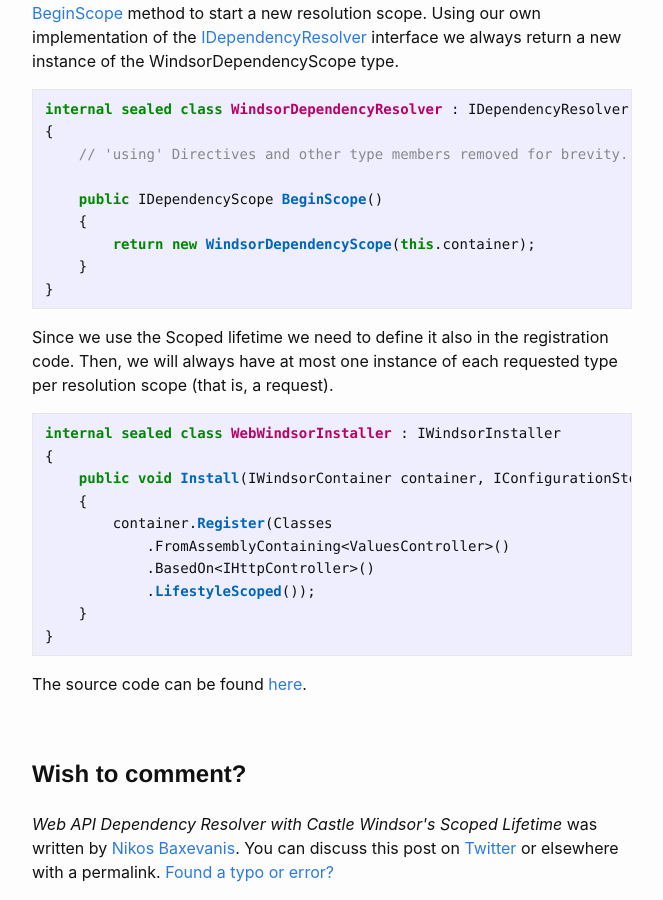
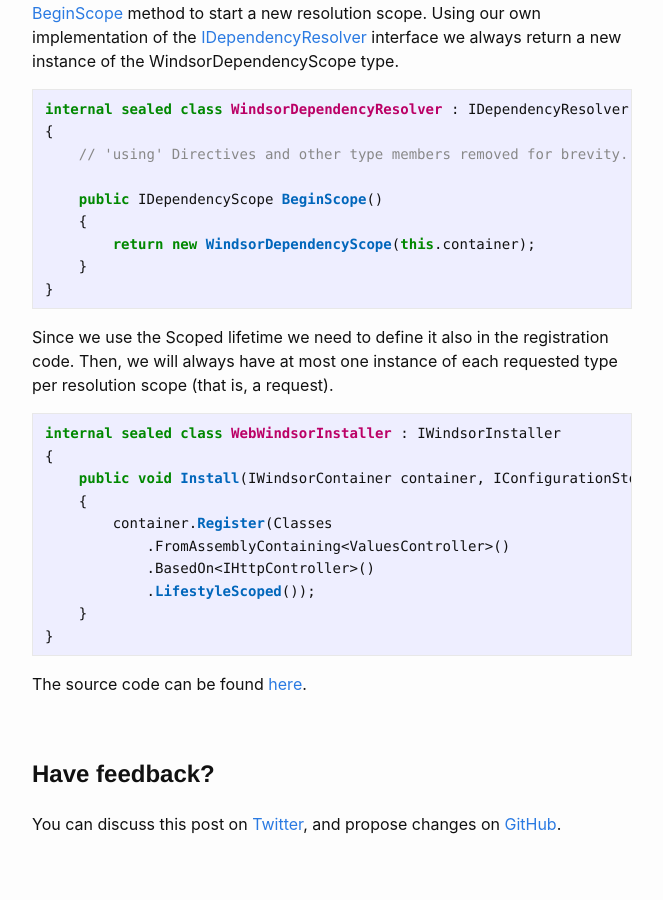
Before and after one commit to moodmosaic/blog, a Jekyll site: the page built from _posts/2012-07-16-using-the-web-api-dependency-resolver-with-castle-windsor-scoped-lifetime.md, in a window 1280 px wide and 900 px high, scrolled down 1713 px. Shown: the whole window, without its empty margins (308-971 px from the left). Built offline with Jekyll 4.4.1, drawn with Linux system fonts in a browser that asks for light colours; after the commit the page ends 2565 px from its top, so only the background shows below that; some of the changed text lies outside the part shown.

Commit message:
Show tags, have feedback

```diff
--- a/_layouts/post.html
+++ b/_layouts/post.html
@@ -13,8 +13,13 @@
   <h2 class="page-title">
     {{ page.title }}
   </h2>
+  <span>
+    {{ page.date | date_to_string }} &ndash;
+  </span>
   <i>
-    {{ page.date | date_to_string }}
+    {% for tag in page.tags %}
+      <a class="tags" href="/tags/#{{tag | downcase}}">
+        #{{tag | downcase}}</a>{% unless forloop.last %}, {% endunless %}{% endfor %}
   </i>
   <div>
     {{content}}
@@ -23,8 +28,8 @@
 
 <div class="page-twitr">
   <br>
-  <h2>Wish to comment?</h2>
+  <h2>Have feedback?</h2>
   <p>
-    <i>{{ page.title }}</i> was written by <a href="https://nikosbaxevanis.com/">Nikos Baxevanis</a>. You can discuss this post on <a href="https://twitter.com/nikosbaxevanis">Twitter</a> or elsewhere with a permalink. <a href="https://github.com/moodmosaic/blog">Found a typo or error?</a>
+    You can discuss this post on <a href="https://twitter.com/nikosbaxevanis">Twitter</a>, and propose changes on <a href="https://github.com/moodmosaic/blog/blob/master/{{page.path}}">GitHub</a>.
   </p>
 </div>
```
